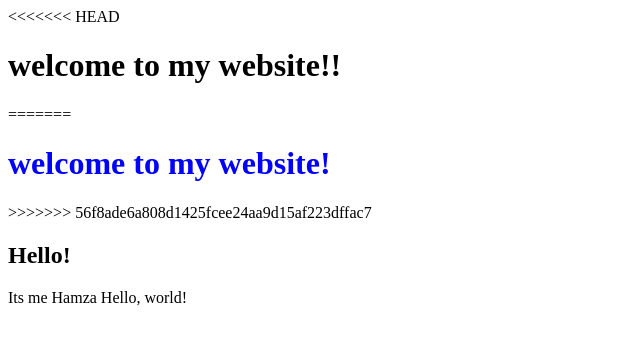
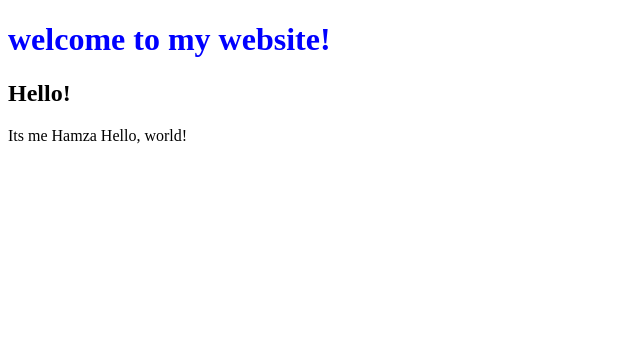
Before and after one commit to Hamzyk/hello, a plain HTML site: page week1/class.html/zaz.html in a window 1280 px wide. Shown: the whole page, without its empty margins (0-640 px from the left). Drawn offline with Linux system fonts and the light colour scheme.

Commit message:
Fix merge conflict

```diff
--- a/week1/class.html/zaz.html
+++ b/week1/class.html/zaz.html
@@ -4,11 +4,7 @@
     <title>Hello!</title>
 </head>
 <body>
-<<<<<<< HEAD
-    <h1>welcome to my website!!</h1>
-=======
     <h1 style="color:blue;">welcome to my website!</h1>
->>>>>>> 56f8ade6a808d1425fcee24aa9d15af223dffac7
     <h2>Hello!</h2>
     Its me Hamza
     Hello, world!
```
